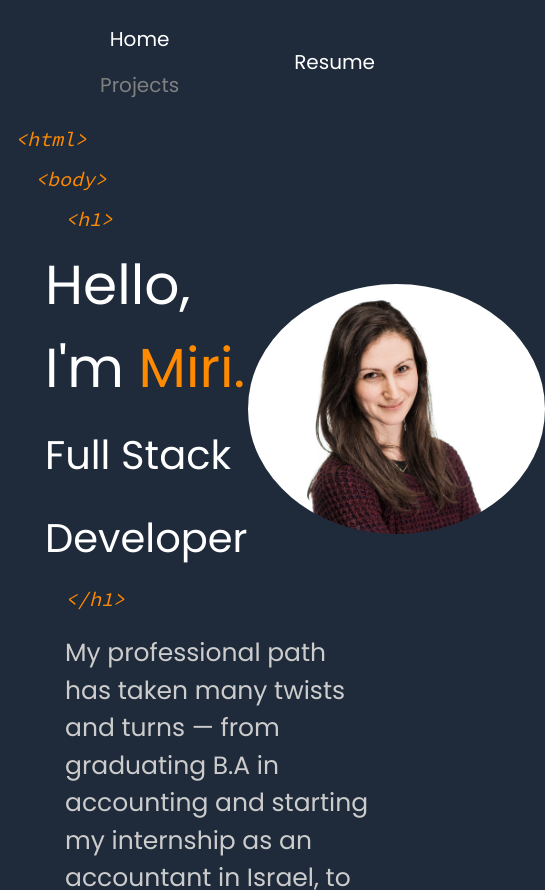
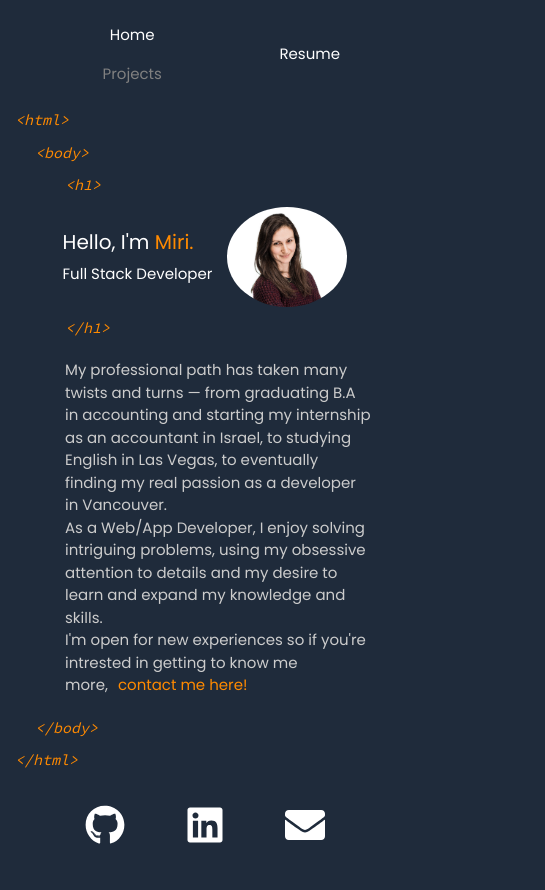
Before and after one commit to mirimar8/personal-site, a Gatsby site: page / in a window 390 px wide. Shown: the top 890 px of the page, 545 px wide, since content can reach past the window. Built offline with nearby package versions, Linux system fonts and the light colour scheme; Gatsby itself is replaced by a stand-in of ours.

Commit message:
add responsiveness.

```diff
--- a/src/components/info.js
+++ b/src/components/info.js
@@ -20,7 +20,7 @@ export default function info() {
       <div className="title-container">
         <div className="title">
           <span style={{ color: "white" }}>Hello, I'm</span> Miri. <br />
-          <span style={{ color: "white", fontSize: '40px' }}>Full Stack Developer</span>
+          <span className="sub-title">Full Stack Developer</span>
 
         </div>
         <img src={image} className="my-image"></img>
--- a/src/style.css
+++ b/src/style.css
@@ -10,20 +10,10 @@ html {
 body {
   background-color: #1f2b3b !important;
   color: #fff !important;
-  font-size: 20px !important;
+  font-size: 20px;
   font-family: "Poppins", sans-serif !important;
 }
-.my-image {
-    height: 250px;
-    width: 300px;
-    border-radius: 50%;
-}
-.my-3{
-  display: flex;
-  flex-direction: row;
-  justify-content: center;
-  align-items: center;
-}
+
 .resume-link {
   color: white;
   margin-left: 30px;
@@ -32,116 +22,6 @@ body {
   text-decoration: none;
   color: #ff8a00;
 }
-.title-container {
-  display: flex;
-  flex-direction: row;
-  justify-content: space-around;
-  align-items: center;
-}
-.title {
-  margin-left: 30px;
-  color: #FF8A00;
-  font-size: 55px;
-}
-.about {
-  color: #ccc;
-  font-size: 25px;
-  font-family: "Poppins", sans-serif ;
-  margin-left: 50px;
-  line-height: 1.5;
-  width: 85%;
-  margin-top: 20px;
-  margin-bottom: 20px;
-}
-
-.social-container {
-  display: flex;
-  flex-direction: row;
-  justify-content: center;
-  margin-left: 20px;
-
-}
-.social-link {
-  color: white;
-  padding: 10px 30px 20px;
-  font-size: 40px;
-  transition: 0.1s ease-in;
-}
-.social-link:hover {
-  color: #ff8a00;
-  transform: scale(1.5);
-}
-
-
-.icon {
-  height: 30px;
-  color: #fff;
-  margin-right: 10px;
-}
-
-.card-link {
-  font-size: 0.8em;
-  color: #fff;
-
-}
-
-.card-link:hover {
-  color: #fff;
-}
-
-.link-button {
-  background-color: transparent;
-  margin-right: 20px;
-  border-radius: 5px;
-}
-.link-button:hover {
-  border-color:#ff8a00 ;
-  border-width: 2px;
-}
-
-.info-link {
-  color: #ff8a00;
-  text-decoration: none;
-  margin-left: 10px;
-}
-
-.info-link:hover {
-  color: #b66b15;
-  text-decoration: none;
-}
-
-.card-body {
-  display: flex;
-  flex-direction: column;
-  justify-content: space-between;
-}
-
-.card {
-  box-shadow: 0px 4px 4px rgba(0, 0, 0, 0.25);
-  transition: 0.1s ease-in;
-  background-color: #324359 !important;
-  height: 550px;
-}
-
-.card p {
-  font-size: 0.8em;
-  color: #ccc !important;
-}
-
-.card-image {
-  border-radius: 5px;
-  margin-bottom: 30px;
-}
-.card-tech {
-  margin-top: 10px;
-  margin-bottom: 20px;
-  word-spacing: 4px;
-}
-
-.card:hover {
-  transform: scale(1.09);
-}
-
 .html-tag {
   font-family: "Source Code Pro", monospace;
   font-size: 20px;
@@ -171,3 +51,160 @@ body {
   margin-top: 10px;
   margin-bottom: 10px;
 }
+.my-image {
+    height: 250px;
+    width: 300px;
+    border-radius: 50%;
+}
+.my-3{
+  display: flex;
+  flex-direction: row;
+  justify-content: center;
+  align-items: center;
+}
+.title-container {
+  display: flex;
+  flex-direction: row;
+  justify-content: space-around;
+  align-items: center;
+}
+.title {
+  margin-left: 30px;
+  color: #FF8A00;
+  font-size: 55px;
+}
+.sub-title {
+  color: #fff;
+  font-size: 40px;
+}
+.about {
+  color: #ccc;
+  font-size: 25px;
+  font-family: "Poppins", sans-serif ;
+  margin-left: 50px;
+  line-height: 1.5;
+  width: 85%;
+  margin-top: 20px;
+  margin-bottom: 20px;
+}
+.info-link {
+  color: #ff8a00;
+  text-decoration: none;
+  margin-left: 10px;
+}
+.info-link:hover {
+  color: #b66b15;
+  text-decoration: none;
+}
+.social-container {
+  display: flex;
+  flex-direction: row;
+  justify-content: center;
+  margin-left: 20px;
+}
+.social-link {
+  color: white;
+  padding: 10px 30px 20px;
+  font-size: 40px;
+  transition: 0.1s ease-in;
+}
+.social-link:hover {
+  color: #ff8a00;
+  transform: scale(1.5);
+}
+
+.card {
+  box-shadow: 0px 4px 4px rgba(0, 0, 0, 0.25);
+  transition: 0.1s ease-in;
+  background-color: #324359 !important;
+  height: 90%;
+}
+.card:hover {
+  transform: scale(1.09);
+}
+.card-body {
+  display: flex;
+  flex-direction: column;
+  justify-content: space-between;
+}
+.card p {
+  font-size: 0.8em;
+  color: #ccc !important;
+}
+.card-tech {
+  margin-top: 10px;
+  margin-bottom: 20px;
+  word-spacing: 4px;
+}
+.card-image {
+  border-radius: 5px;
+  margin-bottom: 30px;
+}
+.link-button {
+  background-color: transparent;
+  margin-right: 20px;
+  border-radius: 5px;
+}
+.link-button:hover {
+  border-color:#ff8a00 ;
+  border-width: 2px;
+}
+.card-link {
+  font-size: 0.8em;
+  color: #fff;
+}
+.card-link:hover {
+  color: #fff;
+}
+.icon {
+  height: 30px;
+  color: #fff;
+  margin-right: 10px;
+}
+
+@media screen and (max-width: 800px) {
+  .title-container {
+   margin-left: 20px;
+   margin-right: 20px;
+  }
+  .sub-title {
+    font-size: 30px;
+  }
+}
+
+@media screen and (max-width: 415px) {
+  .resume-link {
+    font-size: 15px;
+    padding-right: 35px;
+  }
+  .nav {
+    flex-wrap: nowrap;
+    font-size: 15px;
+  }
+  .body {
+    margin: 15px;
+  }
+  .title {
+    font-size: 20px;
+    margin-left: 20px;
+  }
+  .sub-title {
+    font-size: 15px;
+  }
+  .my-image {
+    height: 100px;
+    width: 120px;
+  }
+  .about {
+    font-size: 15px;
+  }
+  .html-tag {
+    font-size: 15px;
+  }
+  .body-tag{
+    font-size: 15px;
+  }
+  .h1-tag {
+    font-size: 15px;
+  }
+}
```
